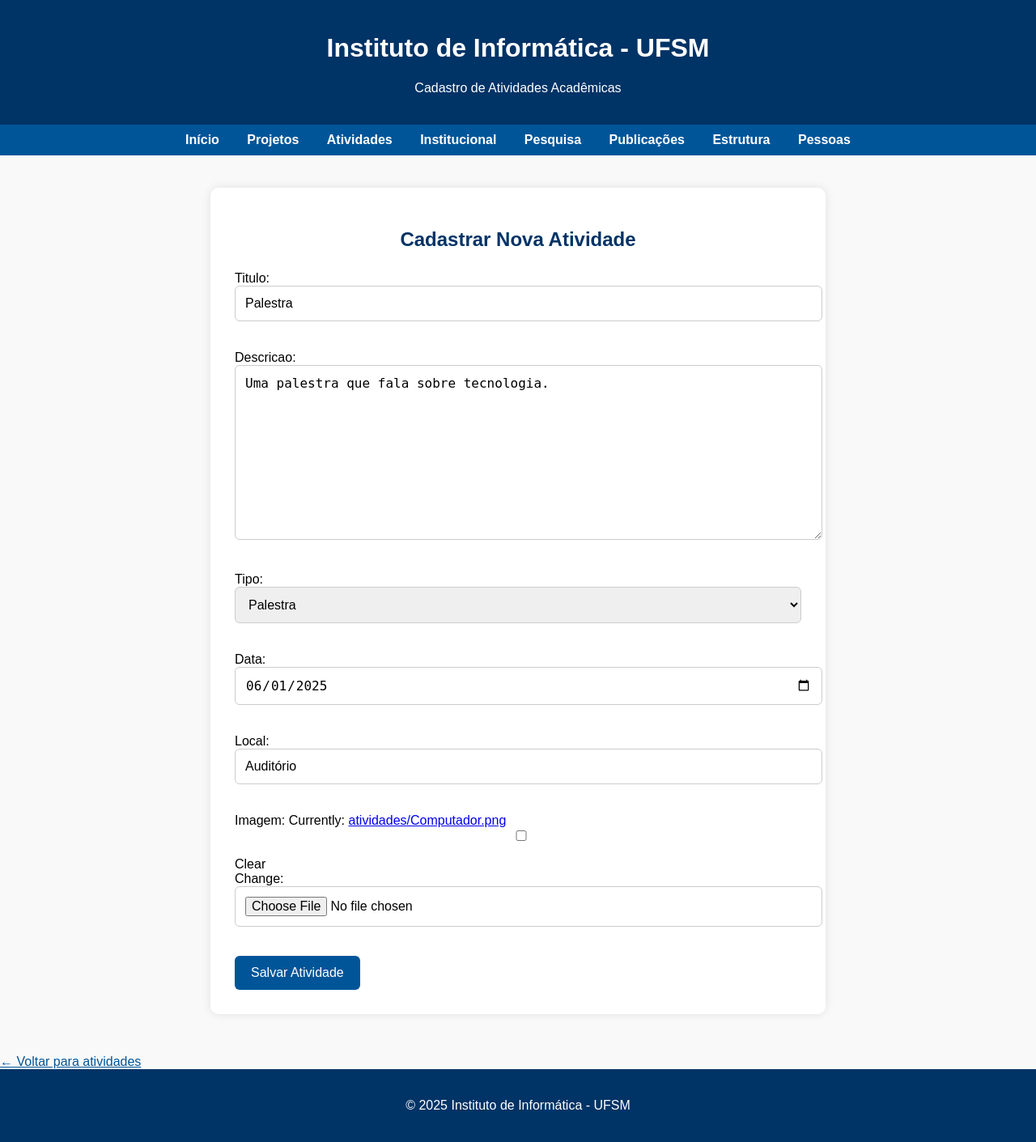
After one commit to RicardoFerreiraDaSilva/Site_inf_UFSM, a Django app: page /atividades/editar/1/ in a window 1280 px wide. The commit adds this page. Shown: the whole page at 81% size. Run offline with Django 5.2, Linux system fonts and the light colour scheme; data comes from the database, SQL or seed files in the repository; both versions use the stored data as it was after the commit.

Commit message:
página de atividades

```diff
--- a/cursos/forms.py
+++ b/cursos/forms.py
@@ -8,3 +8,21 @@ class ProjetoForm(forms.ModelForm):
         widgets = {
             'data_publicacao': forms.DateInput(attrs={'type': 'date'})
         }
+
+from .models import Atividade
+
+class AtividadeForm(forms.ModelForm):
+    class Meta:
+        model = Atividade
+        fields = ['titulo', 'descricao', 'tipo', 'data', 'local', 'imagem']
+
+from django import forms
+from .models import Atividade
+
+class AtividadeForm(forms.ModelForm):
+    class Meta:
+        model = Atividade
+        fields = ['titulo', 'descricao', 'tipo', 'data', 'local', 'imagem']
+        widgets = {
+            'data': forms.DateInput(attrs={'type': 'date'}),
+        }
--- a/cursos/models.py
+++ b/cursos/models.py
@@ -27,3 +27,20 @@ class Livro(models.Model):
 
     def __str__(self):
         return self.titulo
+class Atividade(models.Model):
+    TIPO_CHOICES = [
+        ('Palestra', 'Palestra'),
+        ('Workshop', 'Workshop'),
+        ('Feira', 'Feira'),
+        ('Outra', 'Outra'),
+    ]
+
+    titulo = models.CharField(max_length=200)
+    descricao = models.TextField()
+    tipo = models.CharField(max_length=20, choices=TIPO_CHOICES)
+    data = models.DateField()
+    local = models.CharField(max_length=200, blank=True)
+    imagem = models.ImageField(upload_to='atividades/', blank=True, null=True)
+
+    def __str__(self):
+        return self.titulo
--- /dev/null
+++ b/cursos/templates/cursos/cadastrar_atividade.html
@@ -0,0 +1,101 @@
+{% load static %}
+<!DOCTYPE html>
+<html lang="pt-br">
+<head>
+    <meta charset="UTF-8">
+    <title>Cadastrar Atividade - Instituto de Informática UFSM</title>
+    <link rel="stylesheet" href="https://cdnjs.cloudflare.com/ajax/libs/font-awesome/6.5.0/css/all.min.css">
+    <style>
+        body {
+            font-family: Arial, sans-serif;
+            margin: 0;
+            padding: 0;
+            background-color: #f9f9f9;
+        }
+        header, footer {
+            background-color: #003366;
+            color: white;
+            padding: 20px;
+            text-align: center;
+        }
+        nav {
+            background-color: #005599;
+            text-align: center;
+            padding: 10px;
+        }
+        nav a {
+            color: white;
+            margin: 0 15px;
+            text-decoration: none;
+            font-weight: bold;
+        }
+        .container {
+            max-width: 700px;
+            margin: 40px auto;
+            background-color: white;
+            padding: 30px;
+            border-radius: 10px;
+            box-shadow: 0 0 12px rgba(0,0,0,0.1);
+        }
+        h2 {
+            color: #003366;
+            text-align: center;
+            margin-bottom: 25px;
+        }
+        form input,
+        form textarea,
+        form select {
+            width: 100%;
+            padding: 12px;
+            margin-bottom: 20px;
+            border: 1px solid #ccc;
+            border-radius: 6px;
+            font-size: 16px;
+        }
+        form button {
+            background-color: #005599;
+            color: white;
+            padding: 12px 20px;
+            border: none;
+            border-radius: 6px;
+            cursor: pointer;
+            font-size: 16px;
+        }
+        form button:hover {
+            background-color: #003366;
+        }
+    </style>
+</head>
+<body>
+    <header>
+        <h1>Instituto de Informática - UFSM</h1>
+        <p>Cadastro de Atividades Acadêmicas</p>
+    </header>
+
+    <nav>
+        <a href="/">Início</a>
+        <a href="/projetos/">Projetos</a>
+        <a href="/atividades/">Atividades</a>
+        <a href="/institucional/">Institucional</a>
+        <a href="/pesquisa/">Pesquisa</a>
+        <a href="/publicacoes/">Publicações</a>
+        <a href="/estrutura/">Estrutura</a>
+        <a href="/pessoas/">Pessoas</a>
+    </nav>
+
+    <div class="container">
+        <h2>Cadastrar Nova Atividade</h2>
+        <form method="post" enctype="multipart/form-data">
+            {% csrf_token %}
+            {{ form.as_p }}
+            <button type="submit">Salvar Atividade</button>
+        </form>
+    </div>
+
+    <a href="{% url 'listar_atividades' %}" style="display:inline-block; margin-top: 10px; color: #005599;">← Voltar para atividades</a>
+
+    <footer>
+        <p>© 2025 Instituto de Informática - UFSM</p>
+    </footer>
+</body>
+</html>
--- a/cursos/urls.py
+++ b/cursos/urls.py
@@ -16,4 +16,11 @@ urlpatterns = [
     path('login/', views.login_view, name='login'),
     path('registrar/', views.registrar_usuario, name='registrar'),
     path('noticia/<int:pk>/', views.noticia_detail, name='noticia_detail'),
+    path('atividades/', views.atividades, name='atividades'),
+    path('atividades/cadastrar/', views.cadastrar_atividade, name='cadastrar_atividade'),
+    path('atividades/', views.atividades_publicas, name='atividades'),
+    path('atividades/gerenciar/', views.listar_atividades, name='listar_atividades'),
+    path('atividades/cadastrar/', views.cadastrar_atividade, name='cadastrar_atividade'),
+    path('atividades/editar/<int:id>/', views.editar_atividade, name='editar_atividade'),
+    path('atividades/excluir/<int:id>/', views.excluir_atividade, name='excluir_atividade'),
 ]
--- a/cursos/views.py
+++ b/cursos/views.py
@@ -78,3 +78,63 @@ def registrar_usuario(request):
     else:
         form = UserCreationForm()
     return render(request, 'cursos/registrar.html', {'form': form})
+from .models import Atividade
+from .forms import AtividadeForm
+from django.contrib.auth.decorators import login_required
+
+def atividades(request):
+    atividades = Atividade.objects.all().order_by('-data')
+    return render(request, 'cursos/atividades.html', {'atividades': atividades})
+
+@login_required
+def cadastrar_atividade(request):
+    if request.method == 'POST':
+        form = AtividadeForm(request.POST, request.FILES)
+        if form.is_valid():
+            form.save()
+            return redirect('atividades')
+    else:
+        form = AtividadeForm()
+    return render(request, 'cursos/cadastrar_atividade.html', {'form': form})
+
+from django.shortcuts import render, redirect
+from .forms import AtividadeForm
+
+def cadastrar_atividade(request):
+    if request.method == 'POST':
+        form = AtividadeForm(request.POST, request.FILES)
+        if form.is_valid():
+            form.save()
+            return redirect('atividades')  # redireciona para a lista de atividades
+    else:
+        form = AtividadeForm()
+
+    return render(request, 'cursos/cadastrar_atividade.html', {'form': form})
+
+from django.shortcuts import render, get_object_or_404, redirect
+from .models import Atividade
+from .forms import AtividadeForm
+
+def listar_atividades(request):
+    atividades = Atividade.objects.all().order_by('-data')
+    return render(request, 'cursos/listar_atividades.html', {'atividades': atividades})
+
+def editar_atividade(request, id):
+    atividade = get_object_or_404(Atividade, id=id)
+    if request.method == 'POST':
+        form = AtividadeForm(request.POST, request.FILES, instance=atividade)
+        if form.is_valid():
+            form.save()
+            return redirect('listar_atividades')
+    else:
+        form = AtividadeForm(instance=atividade)
+    return render(request, 'cursos/cadastrar_atividade.html', {'form': form})
+
+def excluir_atividade(request, id):
+    atividade = get_object_or_404(Atividade, id=id)
+    atividade.delete()
+    return redirect('listar_atividades')
+
+def atividades_publicas(request):
+    atividades = Atividade.objects.all().order_by('-data')
+    return render(request, 'cursos/atividades.html', {'atividades': atividades})
```
Also changed, not shown: cursos/templates/cursos/atividades.html (+95 -0 lines), cursos/templates/cursos/listar_atividades.html (added, +74 -0 lines), cursos/migrations/0004_atividade.py (added), cursos/static/cursos/Palestra_YijieWang-1024x1024.jpg (added), db.sqlite3, media/atividades/Computador.png (added), media/atividades/Palestra_YijieWang-1024x1024.jpg (added), media/atividades/logo_UFSM.png (added).
